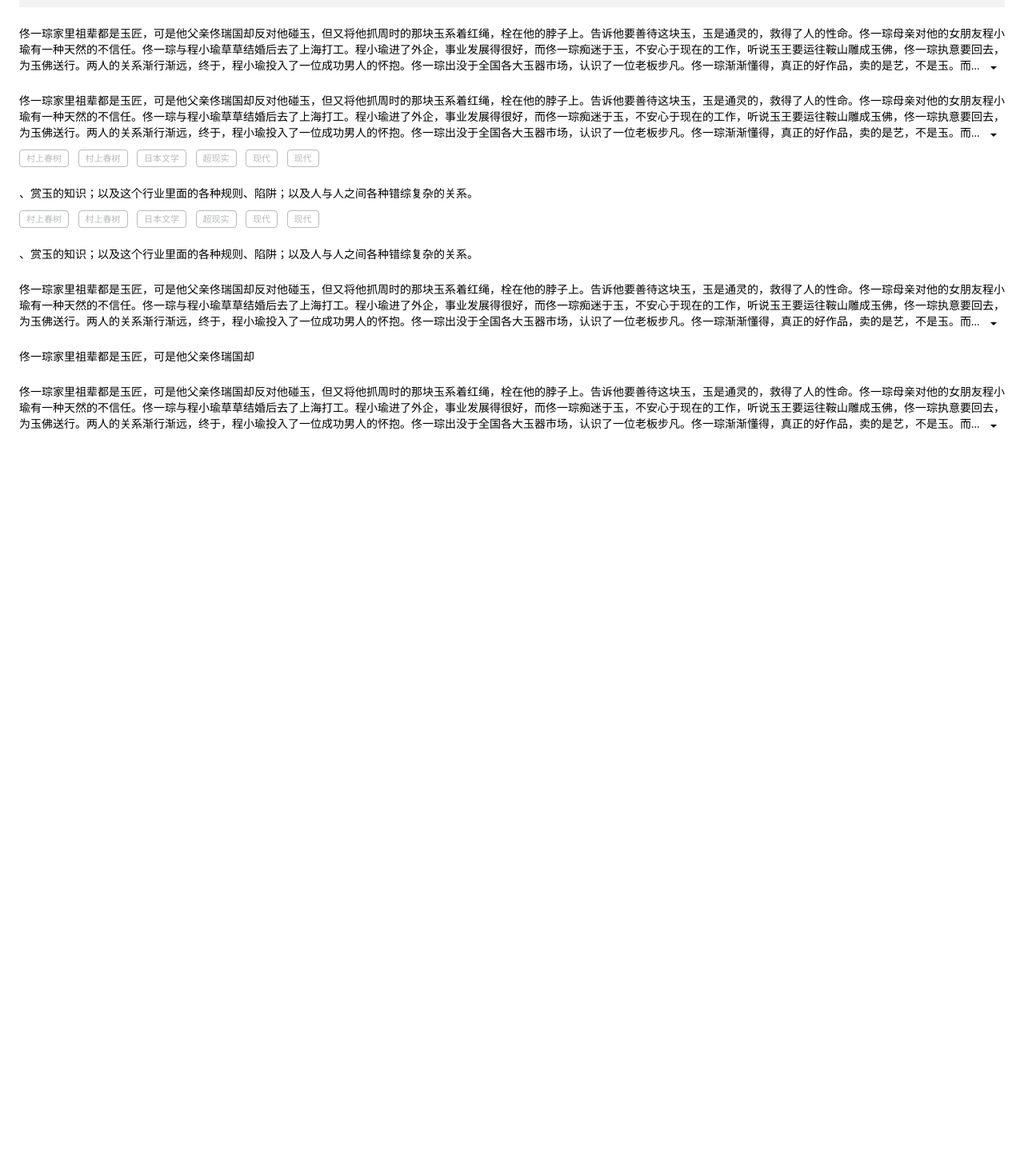
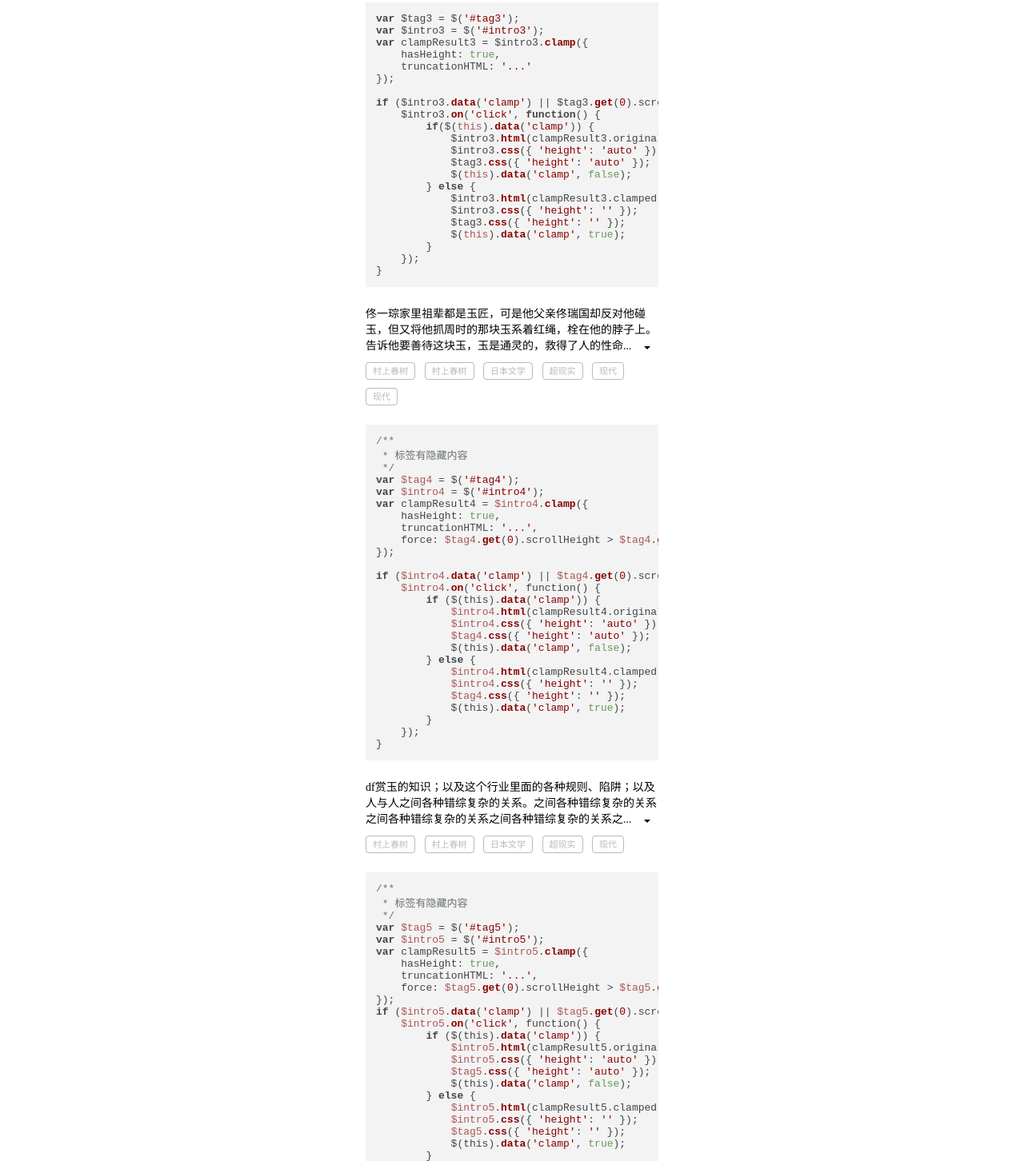
Before and after one commit to jingchaofang/clamp.js, a plain HTML site: page examples/demo.html in a window 1280 px wide. Shown: the part 1302-2754 px from the top of the page at 80% size. Before the commit the page ends 1891 px from the top, so only its background shows below. Drawn offline with nearby package versions, Linux system fonts and the light colour scheme.

Commit message:
udpate the repository

```diff
--- a/clamp.zepto.js
+++ b/clamp.zepto.js
@@ -13,14 +13,15 @@
             var opt = {
                 // 溢出文本行数，默认2
                 clamp: 2,
-                animate: false,
                 // 是否已经给包裹元素设置高度(避免截取后高度闪动),通过定高限制打点行数
                 hasHeight: false,
                 // 分割字符数组，在句号、连字符、短破折号、长破折号和空字符之间分割
                 // Split on sentences (periods), hypens, en-dashes, em-dashes, and words (spaces).
                 splitOnChars: ['，', '、', '。', ' '],
                 // 省略html片段
-                truncationHTML: ''
+                truncationHTML: '',
+                // 强制原文本追加省略html片段
+                force: false
             };
 
             $.extend(opt, options);
@@ -167,6 +168,9 @@
                 elem.html(str);
             }
 
+            if(opt.force) {
+               $self.append(opt.truncationHTML);
+            }
 
             var height = opt.hasHeight ? parseFloat(computeStyle($self[0], 'height')) : getMaxHeight(opt.clamp);
             if (opt.hasHeight ? height < $self[0].scrollHeight : height < $self[0].clientHeight) {
@@ -175,7 +179,7 @@
                 $self.data('clamp', true);
             } else {
                 clampedHtml = $self.html();
-                $self.data('clamp', false);
+                opt.force ? $self.data('clamp', true) : $self.data('clamp', false);
                 if (opt.hasHeight) {
                     // 释放定高造成的多余空行
                     $self.css({'height':'auto'});
--- a/examples/demo.html
+++ b/examples/demo.html
@@ -9,15 +9,25 @@
 <script>
 hljs.initHighlightingOnLoad();
 </script>
-    <title>字符串截取并打点方案</title>
+<title>字符串截取打点</title>
 <style>
 * {
     margin: 0;
     padding: 0;
 }
 
+@media(min-width: 414px) {
     body {
+        width: 366px;
+        margin: 0 auto;
+    }
+}
+
+@media(max-width: 414px) {
+    body {
+        margin: 0 auto;
         padding: 24px;
+    }
 }
 
 section {
@@ -113,8 +123,7 @@
 <body>
 <figure>
 <p>css语法限制2行打点</p>
-        <pre><code class="css">
-    .clamp {
+<pre><code class="css">.clamp {
 text-overflow: ellipsis;
 overflow: hidden;
 display: -webkit-box;
@@ -130,8 +139,7 @@
 </figure>
 <figure>
     <p>css语法限制1行打点</p>
-        <pre><code class="css">
-    .ellipsis {
+    <pre><code class="css">.ellipsis {
     overflow: hidden;
     white-space: nowrap;
     text-overflow: ellipsis;
@@ -143,8 +151,7 @@
 </figure>
 <figure>
     <p>css语法限制1行打点</p>
-        <pre><code class="css">
-    .clamp {
+    <pre><code class="css">.clamp {
     text-overflow: ellipsis;
     overflow: hidden;
     display: -webkit-box;
@@ -160,8 +167,7 @@
 </figure>
 <figure>
     <p>包裹元素不定高clamp.zepto.js截取并拼接片段，不定高容易出现大幅度闪动，影响体验</p>
-        <pre><code class="javascript">
-    var $intro1 = $('#intro1');
+    <pre><code class="javascript">var $intro1 = $('#intro1');
 var clampResult1 = $intro1.clamp({
     clamp: 3,
     truncationHTML: '...'
@@ -173,8 +179,7 @@
 </figure>
 <figure>
     <p>包裹元素定高clamp.zepto.js截取并拼接片段</p>
-        <pre><code class="javascript">
-    var $intro2 = $('#intro2');
+    <pre><code class="javascript">var $intro2 = $('#intro2');
 var clampResult2 = $intro2.clamp({
     hasHeight: true,
     truncationHTML: '...'
@@ -184,83 +189,19 @@
         <div id="intro2" style="overflow: hidden;height: 60px;line-height: 20px;">佟一琮家里祖辈都是玉匠，可是他父亲佟瑞国却反对他碰玉，但又将他抓周时的那块玉系着红绳，栓在他的脖子上。告诉他要善待这块玉，玉是通灵的，救得了人的性命。佟一琮母亲对他的女朋友程小瑜有一种天然的不信任。佟一琮与程小瑜草草结婚后去了上海打工。程小瑜进了外企，事业发展得很好，而佟一琮痴迷于玉，不安心于现在的工作，听说玉王要运往鞍山雕成玉佛，佟一琮执意要回去，为玉佛送行。两人的关系渐行渐远，终于，程小瑜投入了一位成功男人的怀抱。佟一琮出没于全国各大玉器市场，认识了一位老板步凡。佟一琮渐渐懂得，真正的好作品，卖的是艺，不是玉。而这艺的内容就多了。不能就玉而玉，地质学、古玩、根雕、外国美术、佛学、儒学、道家等等，各方面都要学习。佟一琮自此真正入了道，在玉行里浸淫，在商场上拼杀，最终成为了业界赫赫有名的玉雕大师、玉王，并找到了自己心爱之人……本书通过一个玉石大师的成长奋斗和爱恨情仇，侧面展现了一个令人惊叹的玉器古玩世界；以及玩玉、赏玉的知识；以及这个行业里面的各种规则、陷阱；以及人与人之间各种错综复杂的关系。</div>
     </section>
 </figure>
-    <section>
-        <div id="intro3" style="overflow: hidden;height: 60px;line-height: 20px">佟一琮家里祖辈都是玉匠，可是他父亲佟瑞国却反对他碰玉，但又将他抓周时的那块玉系着红绳，栓在他的脖子上。告诉他要善待这块玉，玉是通灵的，救得了人的性命。佟一琮母亲对他的女朋友程小瑜有一种天然的不信任。佟一琮与程小瑜草草结婚后去了上海打工。程小瑜进了外企，事业发展得很好，而佟一琮痴迷于玉，不安心于现在的工作，听说玉王要运往鞍山雕成玉佛，佟一琮执意要回去，为玉佛送行。两人的关系渐行渐远，终于，程小瑜投入了一位成功男人的怀抱。佟一琮出没于全国各大玉器市场，认识了一位老板步凡。佟一琮渐渐懂得，真正的好作品，卖的是艺，不是玉。而这艺的内容就多了。不能就玉而玉，地质学、古玩、根雕、外国美术、佛学、儒学、道家等等，各方面都要学习。佟一琮自此真正入了道，在玉行里浸淫，在商场上拼杀，最终成为了业界赫赫有名的玉雕大师、玉王，并找到了自己心爱之人……本书通过一个玉石大师的成长奋斗和爱恨情仇，侧面展现了一个令人惊叹的玉器古玩世界；以及玩玉、赏玉的知识；以及这个行业里面的各种规则、陷阱；以及人与人之间各种错综复杂的关系。</div>
-        <div id="tag3" class="tags">
-            <span class="tag">村上春树</span>
-            <span class="tag">村上春树</span>
-            <span class="tag">日本文学</span>
-            <span class="tag">超现实</span>
-            <span class="tag">现代</span>
-            <span class="tag">现代</span>
-        </div>
-    </section>
-
-    <section>
-        <div id="intro4" style="overflow: hidden;height: 60px;line-height: 20px">、赏玉的知识；以及这个行业里面的各种规则、陷阱；以及人与人之间各种错综复杂的关系。</div>
-        <div id="tag3" class="tags">
-            <span class="tag">村上春树</span>
-            <span class="tag">村上春树</span>
-            <span class="tag">日本文学</span>
-            <span class="tag">超现实</span>
-            <span class="tag">现代</span>
-            <span class="tag">现代</span>
-        </div>
-    </section>
-
-    <section>
-        <div id="intro5" style="overflow: hidden;height: 60px;line-height: 20px">、赏玉的知识；以及这个行业里面的各种规则、陷阱；以及人与人之间各种错综复杂的关系。</div>
-    </section>
-
-    <section>
-    <div class="intros" style="overflow: hidden;height: 60px;line-height: 20px">
-    佟一琮家里祖辈都是玉匠，可是他父亲佟瑞国却反对他碰玉，但又将他抓周时的那块玉系着红绳，栓在他的脖子上。告诉他要善待这块玉，玉是通灵的，救得了人的性命。佟一琮母亲对他的女朋友程小瑜有一种天然的不信任。佟一琮与程小瑜草草结婚后去了上海打工。程小瑜进了外企，事业发展得很好，而佟一琮痴迷于玉，不安心于现在的工作，听说玉王要运往鞍山雕成玉佛，佟一琮执意要回去，为玉佛送行。两人的关系渐行渐远，终于，程小瑜投入了一位成功男人的怀抱。佟一琮出没于全国各大玉器市场，认识了一位老板步凡。佟一琮渐渐懂得，真正的好作品，卖的是艺，不是玉。而这艺的内容就多了。不能就玉而玉，地质学、古玩、根雕、外国美术、佛学、儒学、道家等等，各方面都要学习。佟一琮自此真正入了道，在玉行里浸淫，在商场上拼杀，最终成为了业界赫赫有名的玉雕大师、玉王，并找到了自己心爱之人……本书通过一个玉石大师的成长奋斗和爱恨情仇，侧面展现了一个令人惊叹的玉器古玩世界；以及玩玉、赏玉的知识；以及这个行业里面的各种规则、陷阱；以及人与人之间各种错综复杂的关系。
-    </div>
-    </section>
-
-    <section>
-    <div class="intros" style="overflow: hidden;height: 60px;line-height: 20px">
-    佟一琮家里祖辈都是玉匠，可是他父亲佟瑞国却
-    </div>
-    </section>
-
-     <section>
-    <div class="intros" style="overflow: hidden;height: 60px;line-height: 20px">
-    佟一琮家里祖辈都是玉匠，可是他父亲佟瑞国却反对他碰玉，但又将他抓周时的那块玉系着红绳，栓在他的脖子上。告诉他要善待这块玉，玉是通灵的，救得了人的性命。佟一琮母亲对他的女朋友程小瑜有一种天然的不信任。佟一琮与程小瑜草草结婚后去了上海打工。程小瑜进了外企，事业发展得很好，而佟一琮痴迷于玉，不安心于现在的工作，听说玉王要运往鞍山雕成玉佛，佟一琮执意要回去，为玉佛送行。两人的关系渐行渐远，终于，程小瑜投入了一位成功男人的怀抱。佟一琮出没于全国各大玉器市场，认识了一位老板步凡。佟一琮渐渐懂得，真正的好作品，卖的是艺，不是玉。而这艺的内容就多了。不能就玉而玉，地质学、古玩、根雕、外国美术、佛学、儒学、道家等等，各方面都要学习。佟一琮自此真正入了道，在玉行里浸淫，在商场上拼杀，最终成为了业界赫赫有名的玉雕大师、玉王，并找到了自己心爱之人……本书通过一个玉石大师的成长奋斗和爱恨情仇，侧面展现了一个令人惊叹的玉器古玩世界；以及玩玉、赏玉的知识；以及这个行业里面的各种规则、陷阱；以及人与人之间各种错综复杂的关系。
-    </div>
-</section>
-
-</body>
-<script src="zepto.min.js"></script>
-<script src="../clamp.zepto.js"></script>
-<script src="../clamp.js"></script>
-<script>
-$(function() {
-
-    var $intro1 = $('#intro1');
-    var clampResult1 = $intro1.clamp({
-        clamp: 3,
-        truncationHTML: '...<span class="triangle down"></span>'
-    });
-
-    var $intro2 = $('#intro2');
-    var clampResult2 = $intro2.clamp({
-        hasHeight: true,
-        truncationHTML: '...<span class="triangle down"></span>'
-    });
-
-
-    var $tag3 = $('#tag3');
+<figure>
+    <p>包裹元素定高clamp.zepto.js截取并拼接片段</p>
+    <pre><code class="javascript">var $tag3 = $('#tag3');
 var $intro3 = $('#intro3');
 var clampResult3 = $intro3.clamp({
     hasHeight: true,
-        truncationHTML: '...<span class="triangle down"></span>'
+    truncationHTML: '...'
 });
 
 if ($intro3.data('clamp') || $tag3.get(0).scrollHeight > $tag3.get(0).clientHeight) {
     $intro3.on('click', function() {
         if($(this).data('clamp')) {
-                $intro3.html(clampResult3.original + '<span class="triangle up"></span>');
+            $intro3.html(clampResult3.original + '...');
             $intro3.css({ 'height': 'auto' });
             $tag3.css({ 'height': 'auto' });
             $(this).data('clamp', false);
@@ -272,25 +213,233 @@ $(function() {
         }
     });
 }
-
+</code></pre>
+    <section>
+        <div id="intro3" style="overflow: hidden;height: 60px;line-height: 20px">佟一琮家里祖辈都是玉匠，可是他父亲佟瑞国却反对他碰玉，但又将他抓周时的那块玉系着红绳，栓在他的脖子上。告诉他要善待这块玉，玉是通灵的，救得了人的性命。佟一琮母亲对他的女朋友程小瑜有一种天然的不信任。佟一琮与程小瑜草草结婚后去了上海打工。程小瑜进了外企，事业发展得很好，而佟一琮痴迷于玉，不安心于现在的工作，听说玉王要运往鞍山雕成玉佛，佟一琮执意要回去，为玉佛送行。两人的关系渐行渐远，终于，程小瑜投入了一位成功男人的怀抱。佟一琮出没于全国各大玉器市场，认识了一位老板步凡。佟一琮渐渐懂得，真正的好作品，卖的是艺，不是玉。而这艺的内容就多了。不能就玉而玉，地质学、古玩、根雕、外国美术、佛学、儒学、道家等等，各方面都要学习。佟一琮自此真正入了道，在玉行里浸淫，在商场上拼杀，最终成为了业界赫赫有名的玉雕大师、玉王，并找到了自己心爱之人……本书通过一个玉石大师的成长奋斗和爱恨情仇，侧面展现了一个令人惊叹的玉器古玩世界；以及玩玉、赏玉的知识；以及这个行业里面的各种规则、陷阱；以及人与人之间各种错综复杂的关系。</div>
+        <div id="tag3" class="tags" style="height: auto;">
+            <span class="tag">村上春树</span>
+            <span class="tag">村上春树</span>
+            <span class="tag">日本文学</span>
+            <span class="tag">超现实</span>
+            <span class="tag">现代</span>
+            <span class="tag">现代</span>
+        </div>
+    </section>
+</figure>
+<figure>
+<pre><code>/**
+ * 标签有隐藏内容
+ */
+var $tag4 = $('#tag4');
 var $intro4 = $('#intro4');
 var clampResult4 = $intro4.clamp({
     hasHeight: true,
+    truncationHTML: '...',
+    force: $tag4.get(0).scrollHeight > $tag4.get(0).clientHeight ? true : false
+});
+
+if ($intro4.data('clamp') || $tag4.get(0).scrollHeight > $tag4.get(0).clientHeight) {
+    $intro4.on('click', function() {
+        if ($(this).data('clamp')) {
+            $intro4.html(clampResult4.original + '...');
+            $intro4.css({ 'height': 'auto' });
+            $tag4.css({ 'height': 'auto' });
+            $(this).data('clamp', false);
+        } else {
+            $intro4.html(clampResult4.clamped);
+            $intro4.css({ 'height': '' });
+            $tag4.css({ 'height': '' });
+            $(this).data('clamp', true);
+        }
+    });
+}
+</code></pre>
+    <section>
+        <div id="intro4" style="overflow: hidden;height: 60px;line-height: 20px">df赏玉的知识；以及这个行业里面的各种规则、陷阱；以及人与人之间各种错综复杂的关系。之间各种错综复杂的关系之间各种错综复杂的关系之间各种错综复杂的关系之间各种</div>
+        <div id="tag4" class="tags">
+            <span class="tag">村上春树</span>
+            <span class="tag">村上春树</span>
+            <span class="tag">日本文学</span>
+            <span class="tag">超现实</span>
+            <span class="tag">现代</span>
+            <span class="tag">现代</span>
+        </div>
+    </section>
+</figure>
+<figure>
+    <pre><code>/**
+ * 标签有隐藏内容
+ */
+var $tag5 = $('#tag5');
+var $intro5 = $('#intro5');
+var clampResult5 = $intro5.clamp({
+    hasHeight: true,
+    truncationHTML: '...',
+    force: $tag5.get(0).scrollHeight > $tag5.get(0).clientHeight ? true : false
+});
+if ($intro5.data('clamp') || $tag5.get(0).scrollHeight > $tag5.get(0).clientHeight) {
+    $intro5.on('click', function() {
+        if ($(this).data('clamp')) {
+            $intro5.html(clampResult5.original + '...');
+            $intro5.css({ 'height': 'auto' });
+            $tag5.css({ 'height': 'auto' });
+            $(this).data('clamp', false);
+        } else {
+            $intro5.html(clampResult5.clamped);
+            $intro5.css({ 'height': '' });
+            $tag5.css({ 'height': '' });
+            $(this).data('clamp', true);
+        }
+    });
+}
+</code></pre>
+    <section>
+        <div id="intro5" style="overflow:hidden;height:60px;line-height:20px;">之间各种错综复杂的关系之间各种错综复杂的关系之间各种错综复杂的关系之间各种</div>
+        <div id="tag5" class="tags">
+            <span class="tag">村上春树</span>
+            <span class="tag">村上春树</span>
+            <span class="tag">日本文学</span>
+            <span class="tag">超现实</span>
+            <span class="tag">现代</span>
+            <span class="tag">现代</span>
+        </div>
+    </section>
+</figure>
+<figure>
+    <pre><code>/**
+ * 对多个元素文本截取
+ */
+var $intros = $('.intros');
+for (var i = 0; i < $intros.length; i++) {
+    $intros.eq(i).clamp({
+        hasHeight: true,
+        truncationHTML: '...'
+    });
+}
+</code></pre>
+    <section>
+        <div class="intros" style="overflow: hidden;height: 60px;line-height: 20px">
+            佟一琮家里祖辈都是玉匠，可是他父亲佟瑞国却反对他碰玉，但又将他抓周时的那块玉系着红绳，栓在他的脖子上。告诉他要善待这块玉，玉是通灵的，救得了人的性命。佟一琮母亲对他的女朋友程小瑜有一种天然的不信任。佟一琮与程小瑜草草结婚后去了上海打工。程小瑜进了外企，事业发展得很好，而佟一琮痴迷于玉，不安心于现在的工作，听说玉王要运往鞍山雕成玉佛，佟一琮执意要回去，为玉佛送行。两人的关系渐行渐远，终于，程小瑜投入了一位成功男人的怀抱。佟一琮出没于全国各大玉器市场，认识了一位老板步凡。佟一琮渐渐懂得，真正的好作品，卖的是艺，不是玉。而这艺的内容就多了。不能就玉而玉，地质学、古玩、根雕、外国美术、佛学、儒学、道家等等，各方面都要学习。佟一琮自此真正入了道，在玉行里浸淫，在商场上拼杀，最终成为了业界赫赫有名的玉雕大师、玉王，并找到了自己心爱之人……本书通过一个玉石大师的成长奋斗和爱恨情仇，侧面展现了一个令人惊叹的玉器古玩世界；以及玩玉、赏玉的知识；以及这个行业里面的各种规则、陷阱；以及人与人之间各种错综复杂的关系。
+        </div>
+    </section>
+    <section>
+        <div class="intros" style="overflow: hidden;height: 60px;line-height: 20px">
+            佟一琮家里祖辈都是玉匠，可是他父亲佟瑞国却
+        </div>
+    </section>
+    <section>
+        <div class="intros" style="overflow: hidden;height: 60px;line-height: 20px">
+            佟一琮家里祖辈都是玉匠，可是他父亲佟瑞国却反对他碰玉，但又将他抓周时的那块玉系着红绳，栓在他的脖子上。告诉他要善待这块玉，玉是通灵的，救得了人的性命。佟一琮母亲对他的女朋友程小瑜有一种天然的不信任。佟一琮与程小瑜草草结婚后去了上海打工。程小瑜进了外企，事业发展得很好，而佟一琮痴迷于玉，不安心于现在的工作，听说玉王要运往鞍山雕成玉佛，佟一琮执意要回去，为玉佛送行。两人的关系渐行渐远，终于，程小瑜投入了一位成功男人的怀抱。佟一琮出没于全国各大玉器市场，认识了一位老板步凡。佟一琮渐渐懂得，真正的好作品，卖的是艺，不是玉。而这艺的内容就多了。不能就玉而玉，地质学、古玩、根雕、外国美术、佛学、儒学、道家等等，各方面都要学习。佟一琮自此真正入了道，在玉行里浸淫，在商场上拼杀，最终成为了业界赫赫有名的玉雕大师、玉王，并找到了自己心爱之人……本书通过一个玉石大师的成长奋斗和爱恨情仇，侧面展现了一个令人惊叹的玉器古玩世界；以及玩玉、赏玉的知识；以及这个行业里面的各种规则、陷阱；以及人与人之间各种错综复杂的关系。
+        </div>
+    </section>
+</figure>
+</body>
+<script src="zepto.min.js"></script>
+<script src="../clamp.zepto.js"></script>
+<script src="../clamp.js"></script>
+<script>
+$(function() {
+
+/**
+ * 包裹元素不定高
+ */
+var $intro1 = $('#intro1');
+var clampResult1 = $intro1.clamp({
+    clamp: 3,
     truncationHTML: '...<span class="triangle down"></span>'
 });
 
-    var $intro5 = $('#intro5');
-    var clampResult5 = $clamp($intro5[0], {
+/**
+ * 包裹元素定高
+ */
+var $intro2 = $('#intro2');
+var clampResult2 = $intro2.clamp({
     hasHeight: true,
     truncationHTML: '...<span class="triangle down"></span>'
 });
 
 /**
-     * 对多个元素
+ * 标签有隐藏内容
  */
+var $tag3 = $('#tag3');
+var $intro3 = $('#intro3');
+var clampResult3 = $intro3.clamp({
+    hasHeight: true,
+    truncationHTML: '...<span class="triangle down"></span>'
+});
 
+if ($intro3.data('clamp')) {
+    $intro3.on('click', function() {
+        if ($(this).data('clamp')) {
+            $intro3.html(clampResult3.original + '<span class="triangle up"></span>');
+            $intro3.css({ 'height': 'auto' });
+            $(this).data('clamp', false);
+        } else {
+            $intro3.html(clampResult3.clamped);
+            $intro3.css({ 'height': '' });
+            $(this).data('clamp', true);
+        }
+    });
+}
+
+/**
+ * 标签有隐藏内容
+ */
+var $tag4 = $('#tag4');
+var $intro4 = $('#intro4');
+var clampResult4 = $intro4.clamp({
+    hasHeight: true,
+    truncationHTML: '...<span class="triangle down"></span>',
+    force: $tag4.get(0).scrollHeight > $tag4.get(0).clientHeight ? true : false
+});
+
+if ($intro4.data('clamp') || $tag4.get(0).scrollHeight > $tag4.get(0).clientHeight) {
+    $intro4.on('click', function() {
+        if ($(this).data('clamp')) {
+            $intro4.html(clampResult4.original + '<span class="triangle up"></span>');
+            $intro4.css({ 'height': 'auto' });
+            $tag4.css({ 'height': 'auto' });
+            $(this).data('clamp', false);
+        } else {
+            $intro4.html(clampResult4.clamped);
+            $intro4.css({ 'height': '' });
+            $tag4.css({ 'height': '' });
+            $(this).data('clamp', true);
+        }
+    });
+}
+
+/**
+ * 标签有隐藏内容
+ */
+var $tag5 = $('#tag5');
+var $intro5 = $('#intro5');
+var clampResult5 = $intro5.clamp({
+    hasHeight: true,
+    truncationHTML: '...<span class="triangle down"></span>',
+    force: $tag5.get(0).scrollHeight > $tag5.get(0).clientHeight ? true : false
+});
+if ($intro5.data('clamp') || $tag5.get(0).scrollHeight > $tag5.get(0).clientHeight) {
+    $intro5.on('click', function() {
+        if ($(this).data('clamp')) {
+            $intro5.html(clampResult5.original + '<span class="triangle up"></span>');
+            $intro5.css({ 'height': 'auto' });
+            $tag5.css({ 'height': 'auto' });
+            $(this).data('clamp', false);
+        } else {
+            $intro5.html(clampResult5.clamped);
+            $intro5.css({ 'height': '' });
+            $tag5.css({ 'height': '' });
+            $(this).data('clamp', true);
+        }
+    });
+}
+
+/**
+ * 对多个元素文本截取
+ */
 var $intros = $('.intros');
-    for(var i = 0; i < $intros.length; i++) {
+for (var i = 0; i < $intros.length; i++) {
     $intros.eq(i).clamp({
         hasHeight: true,
         truncationHTML: '...<span class="triangle down"></span>'
```
Also changed, not shown: examples/book_intro.html (+2 -1 lines), README.md. Lines whose indentation alone changed are shown as unchanged.
